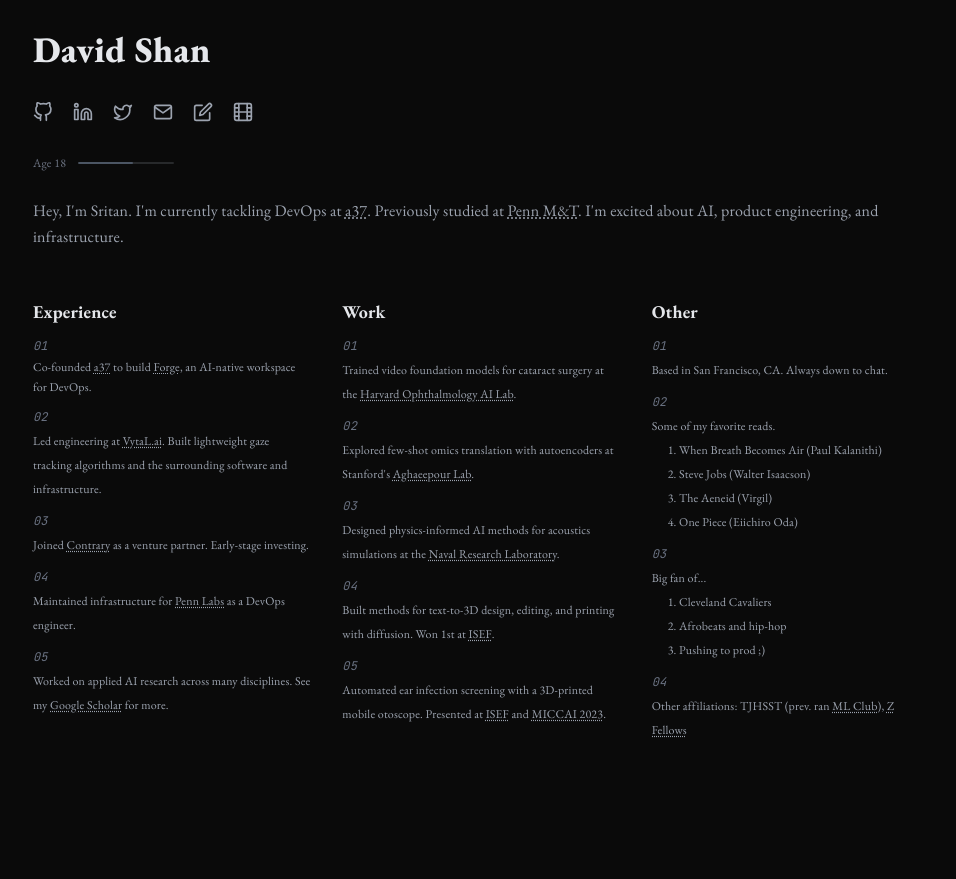
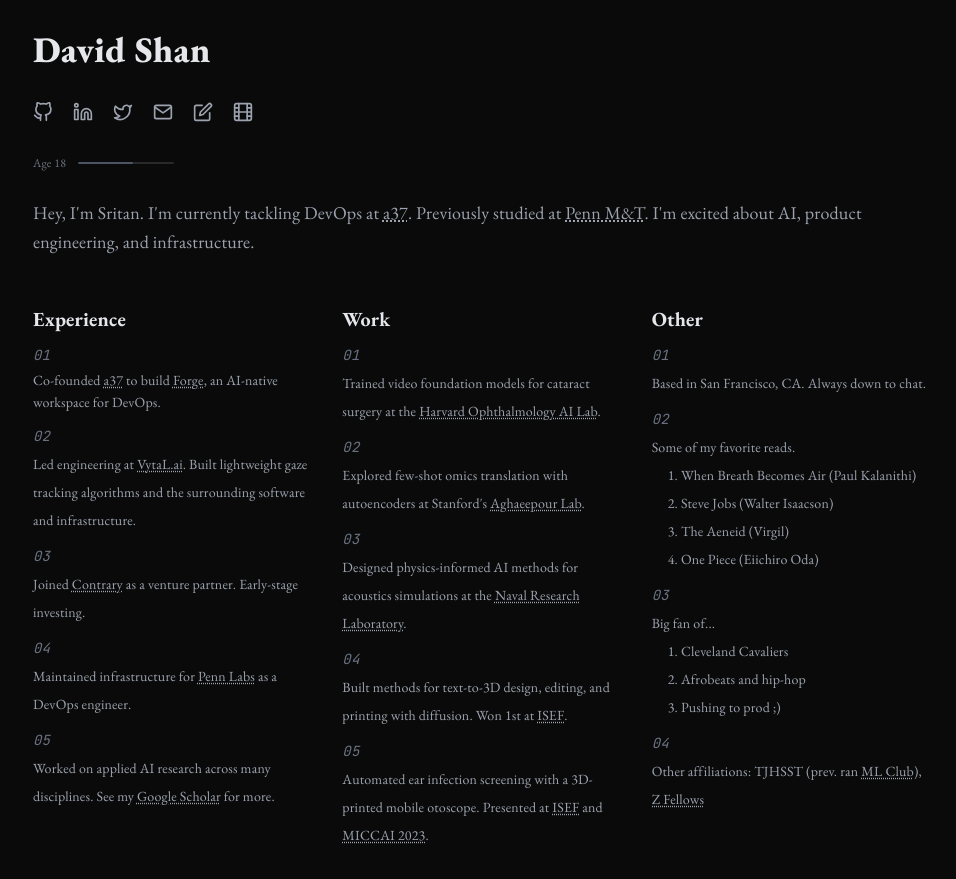
Before and after one commit to DavidBShan/WebsiteV2, a Next.js app: page / in a window 1280 px wide. Shown: the whole page, without its empty margins (159-1115 px from the left). Before the commit the page ends 800 px from the top, so only its background shows below. Built offline with nearby package versions, Linux system fonts and the light colour scheme.

Commit message:
font size bigger

```diff
--- a/app/page.tsx
+++ b/app/page.tsx
@@ -252,7 +252,7 @@
           </div>
 
           <section className="animate-fade-in delay-400">
-            <p className="leading-relaxed text-sm sm:text-base" style={{ color: isDarkMode ? '#9ca3af' : '#4b5563' }}>
+            <p className="leading-relaxed text-base sm:text-lg" style={{ color: isDarkMode ? '#9ca3af' : '#4b5563' }}>
               Hey, I'm Sritan. I'm currently tackling DevOps at{" "}
               <a
                 target="_blank"
@@ -281,7 +281,7 @@
           >
             <div>
               <h2
-                className="text-base sm:text-lg font-bold animate-fade-in delay-700"
+                className="text-lg sm:text-xl font-bold animate-fade-in delay-700"
                 style={{
                   marginBottom: "0.75rem",
                   color: isDarkMode ? "#e5e7eb" : "#374151"
@@ -296,9 +296,9 @@
                   gap: "0.75rem",
                 }}
               >
-                <li className="text-xs leading-relaxed animate-fade-in delay-900 w-full" style={{ color: isDarkMode ? '#9ca3af' : '#4b5563' }}>
+                <li className="text-sm leading-relaxed animate-fade-in delay-900 w-full" style={{ color: isDarkMode ? '#9ca3af' : '#4b5563' }}>
                   <div
-                    className="text-xs italic text-gray-500 dark:text-gray-500 font-mono"
+                    className="text-sm italic text-gray-500 dark:text-gray-500 font-mono"
                     style={{ marginBottom: "0.25rem" }}
                   >
                     01
@@ -325,9 +325,9 @@
                     , an AI-native workspace for DevOps.
                   </p>
                 </li>
-                <li className="text-xs leading-loose animate-fade-in delay-1100" style={{ color: isDarkMode ? '#9ca3af' : '#4b5563' }}>
+                <li className="text-sm leading-loose animate-fade-in delay-1100" style={{ color: isDarkMode ? '#9ca3af' : '#4b5563' }}>
                   <div
-                    className="text-xs italic text-gray-500 dark:text-gray-500 font-mono"
+                    className="text-sm italic text-gray-500 dark:text-gray-500 font-mono"
                     style={{ marginBottom: "0.25rem" }}
                   >
                     02
@@ -346,9 +346,9 @@
                     surrounding software and infrastructure.
                   </p>
                 </li>
-                <li className="text-xs leading-loose animate-fade-in delay-1300" style={{ color: isDarkMode ? '#9ca3af' : '#4b5563' }}>
+                <li className="text-sm leading-loose animate-fade-in delay-1300" style={{ color: isDarkMode ? '#9ca3af' : '#4b5563' }}>
                   <div
-                    className="text-xs italic text-gray-500 dark:text-gray-500 font-mono"
+                    className="text-sm italic text-gray-500 dark:text-gray-500 font-mono"
                     style={{ marginBottom: "0.25rem" }}
                   >
                     03
@@ -366,9 +366,9 @@
                     as a venture partner. Early-stage investing.
                   </p>
                 </li>
-                <li className="text-xs leading-loose animate-fade-in delay-1500" style={{ color: isDarkMode ? '#9ca3af' : '#4b5563' }}>
+                <li className="text-sm leading-loose animate-fade-in delay-1500" style={{ color: isDarkMode ? '#9ca3af' : '#4b5563' }}>
                   <div
-                    className="text-xs italic text-gray-500 dark:text-gray-500 font-mono"
+                    className="text-sm italic text-gray-500 dark:text-gray-500 font-mono"
                     style={{ marginBottom: "0.25rem" }}
                   >
                     04
@@ -386,9 +386,9 @@
                     as a DevOps engineer.
                   </p>
                 </li>
-                <li className="text-xs leading-loose animate-fade-in delay-1700" style={{ color: isDarkMode ? '#9ca3af' : '#4b5563' }}>
+                <li className="text-sm leading-loose animate-fade-in delay-1700" style={{ color: isDarkMode ? '#9ca3af' : '#4b5563' }}>
                   <div
-                    className="text-xs italic text-gray-500 dark:text-gray-500 font-mono"
+                    className="text-sm italic text-gray-500 dark:text-gray-500 font-mono"
                     style={{ marginBottom: "0.25rem" }}
                   >
                     05
@@ -412,7 +412,7 @@
 
             <div>
               <h2
-                className="text-base sm:text-lg font-bold animate-fade-in delay-700"
+                className="text-lg sm:text-xl font-bold animate-fade-in delay-700"
                 style={{
                   marginBottom: "0.75rem",
                   color: isDarkMode ? "#e5e7eb" : "#374151"
@@ -427,9 +427,9 @@
                   gap: "0.75rem",
                 }}
               >
-                <li className="text-xs leading-loose animate-fade-in delay-900" style={{ color: isDarkMode ? '#9ca3af' : '#4b5563' }}>
+                <li className="text-sm leading-loose animate-fade-in delay-900" style={{ color: isDarkMode ? '#9ca3af' : '#4b5563' }}>
                   <div
-                    className="text-xs italic text-gray-500 dark:text-gray-500 font-mono"
+                    className="text-sm italic text-gray-500 dark:text-gray-500 font-mono"
                     style={{ marginBottom: "0.25rem" }}
                   >
                     01
@@ -447,9 +447,9 @@
                     .
                   </p>
                 </li>
-                <li className="text-xs leading-loose animate-fade-in delay-1100" style={{ color: isDarkMode ? '#9ca3af' : '#4b5563' }}>
+                <li className="text-sm leading-loose animate-fade-in delay-1100" style={{ color: isDarkMode ? '#9ca3af' : '#4b5563' }}>
                   <div
-                    className="text-xs italic text-gray-500 dark:text-gray-500 font-mono"
+                    className="text-sm italic text-gray-500 dark:text-gray-500 font-mono"
                     style={{ marginBottom: "0.25rem" }}
                   >
                     02
@@ -468,9 +468,9 @@
                     .
                   </p>
                 </li>
-                <li className="text-xs leading-loose animate-fade-in delay-1300" style={{ color: isDarkMode ? '#9ca3af' : '#4b5563' }}>
+                <li className="text-sm leading-loose animate-fade-in delay-1300" style={{ color: isDarkMode ? '#9ca3af' : '#4b5563' }}>
                   <div
-                    className="text-xs italic text-gray-500 dark:text-gray-500 font-mono"
+                    className="text-sm italic text-gray-500 dark:text-gray-500 font-mono"
                     style={{ marginBottom: "0.25rem" }}
                   >
                     03
@@ -489,9 +489,9 @@
                     .
                   </p>
                 </li>
-                <li className="text-xs leading-loose animate-fade-in delay-1500" style={{ color: isDarkMode ? '#9ca3af' : '#4b5563' }}>
+                <li className="text-sm leading-loose animate-fade-in delay-1500" style={{ color: isDarkMode ? '#9ca3af' : '#4b5563' }}>
                   <div
-                    className="text-xs italic text-gray-500 dark:text-gray-500 font-mono"
+                    className="text-sm italic text-gray-500 dark:text-gray-500 font-mono"
                     style={{ marginBottom: "0.25rem" }}
                   >
                     04
@@ -510,9 +510,9 @@
                     .
                   </p>
                 </li>
-                <li className="text-xs leading-loose animate-fade-in delay-1700" style={{ color: isDarkMode ? '#9ca3af' : '#4b5563' }}>
+                <li className="text-sm leading-loose animate-fade-in delay-1700" style={{ color: isDarkMode ? '#9ca3af' : '#4b5563' }}>
                   <div
-                    className="text-xs italic text-gray-500 dark:text-gray-500 font-mono"
+                    className="text-sm italic text-gray-500 dark:text-gray-500 font-mono"
                     style={{ marginBottom: "0.25rem" }}
                   >
                     05
@@ -545,7 +545,7 @@
 
             <div>
               <h2
-                className="text-base sm:text-lg font-bold animate-fade-in delay-700"
+                className="text-lg sm:text-xl font-bold animate-fade-in delay-700"
                 style={{
                   marginBottom: "0.75rem",
                   color: isDarkMode ? "#e5e7eb" : "#374151"
@@ -560,9 +560,9 @@
                   gap: "0.75rem",
                 }}
               >
-                <li className="text-xs leading-loose animate-fade-in delay-900" style={{ color: isDarkMode ? '#9ca3af' : '#4b5563' }}>
+                <li className="text-sm leading-loose animate-fade-in delay-900" style={{ color: isDarkMode ? '#9ca3af' : '#4b5563' }}>
                   <div
-                    className="text-xs italic text-gray-500 dark:text-gray-500 font-mono"
+                    className="text-sm italic text-gray-500 dark:text-gray-500 font-mono"
                     style={{ marginBottom: "0.25rem" }}
                   >
                     01
@@ -571,9 +571,9 @@
                     <p>Based in San Francisco, CA. Always down to chat.</p>
                   </div>
                 </li>
-                <li className="text-xs leading-loose animate-fade-in delay-1100" style={{ color: isDarkMode ? '#9ca3af' : '#4b5563' }}>
+                <li className="text-sm leading-loose animate-fade-in delay-1100" style={{ color: isDarkMode ? '#9ca3af' : '#4b5563' }}>
                   <div
-                    className="text-xs italic text-gray-500 dark:text-gray-500 font-mono"
+                    className="text-sm italic text-gray-500 dark:text-gray-500 font-mono"
                     style={{ marginBottom: "0.25rem" }}
                   >
                     02
@@ -588,9 +588,9 @@
                     </ol>
                   </div>
                 </li>
-                <li className="text-xs leading-loose animate-fade-in delay-1300" style={{ color: isDarkMode ? '#9ca3af' : '#4b5563' }}>
+                <li className="text-sm leading-loose animate-fade-in delay-1300" style={{ color: isDarkMode ? '#9ca3af' : '#4b5563' }}>
                   <div
-                    className="text-xs italic text-gray-500 dark:text-gray-500 font-mono"
+                    className="text-sm italic text-gray-500 dark:text-gray-500 font-mono"
                     style={{ marginBottom: "0.25rem" }}
                   >
                     03
@@ -604,9 +604,9 @@
                     </ol>
                   </div>
                 </li>
-                <li className="text-xs leading-loose animate-fade-in delay-1500" style={{ color: isDarkMode ? '#9ca3af' : '#4b5563' }}>
+                <li className="text-sm leading-loose animate-fade-in delay-1500" style={{ color: isDarkMode ? '#9ca3af' : '#4b5563' }}>
                   <div
-                    className="text-xs italic text-gray-500 dark:text-gray-500 font-mono"
+                    className="text-sm italic text-gray-500 dark:text-gray-500 font-mono"
                     style={{ marginBottom: "0.25rem" }}
                   >
                     04
```
